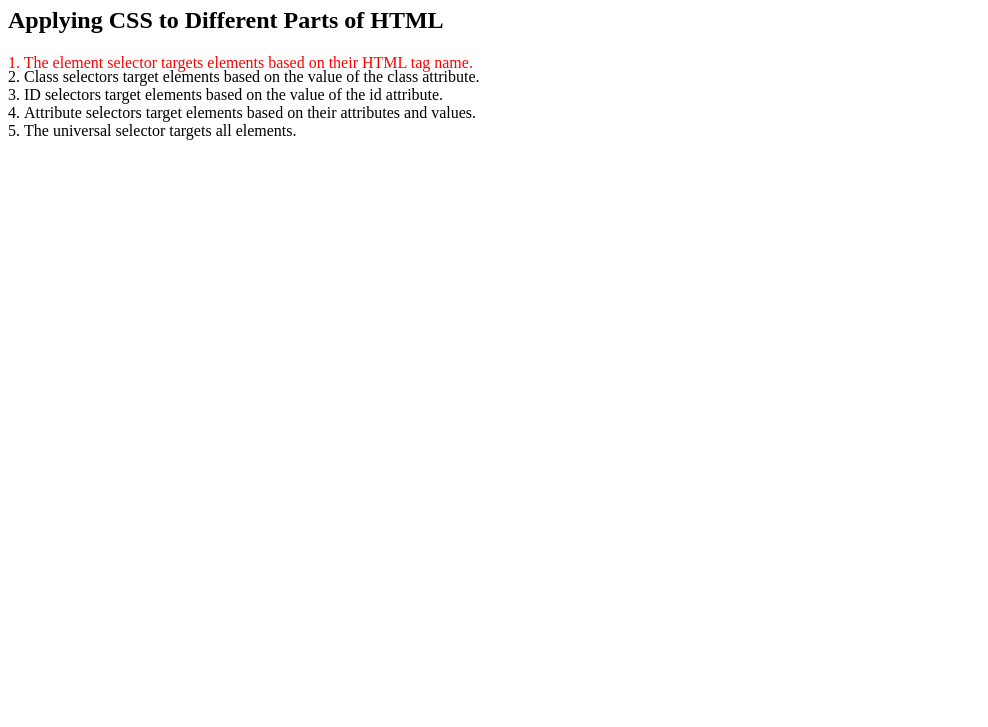
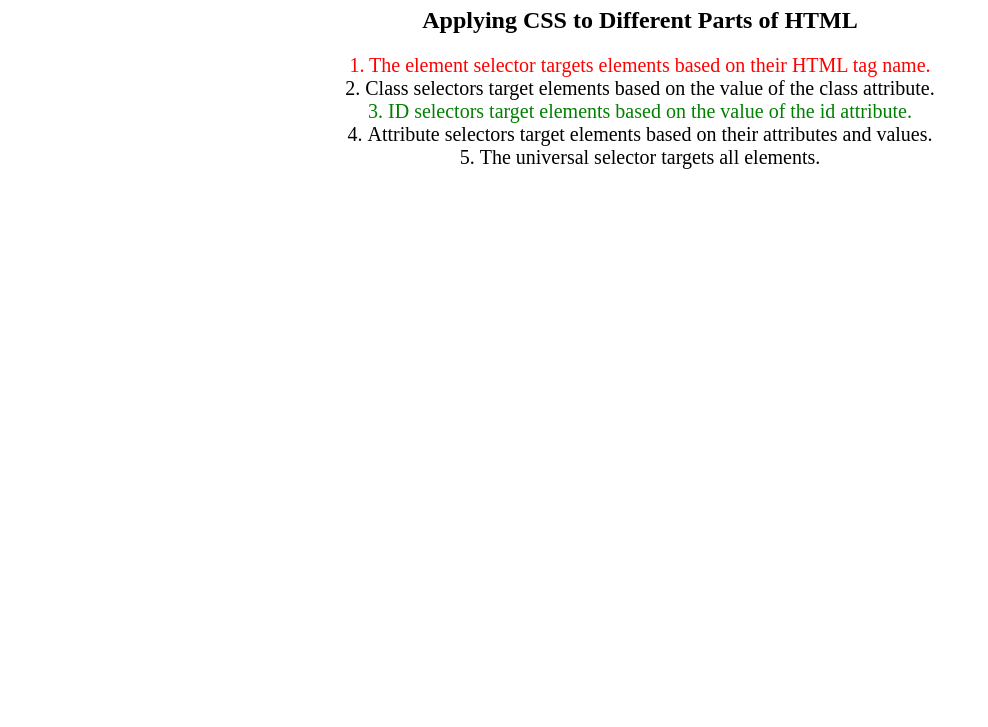
Before and after one commit to Shawkani1/CSS-Selectors, a plain HTML site: page index.html in a window 1280 px wide. Shown: the part 73-800 px from the top of the page, without its empty margins (0-988 px from the left). Drawn offline with Linux system fonts and the light colour scheme.

Commit message:
Updated the CSS page with the Rules set

```diff
--- a/style.css
+++ b/style.css
@@ -7,4 +7,18 @@ ol {
 p {
   color: red;
 }
+
+.note {
+  font-size: 20px;
+}
+
+#id-selector-demo {
+  color: green;
+}
+
+* {
+  text-align: center;
+}
+
+
 /* Write your CSS below, don't change the rules above. */
```
